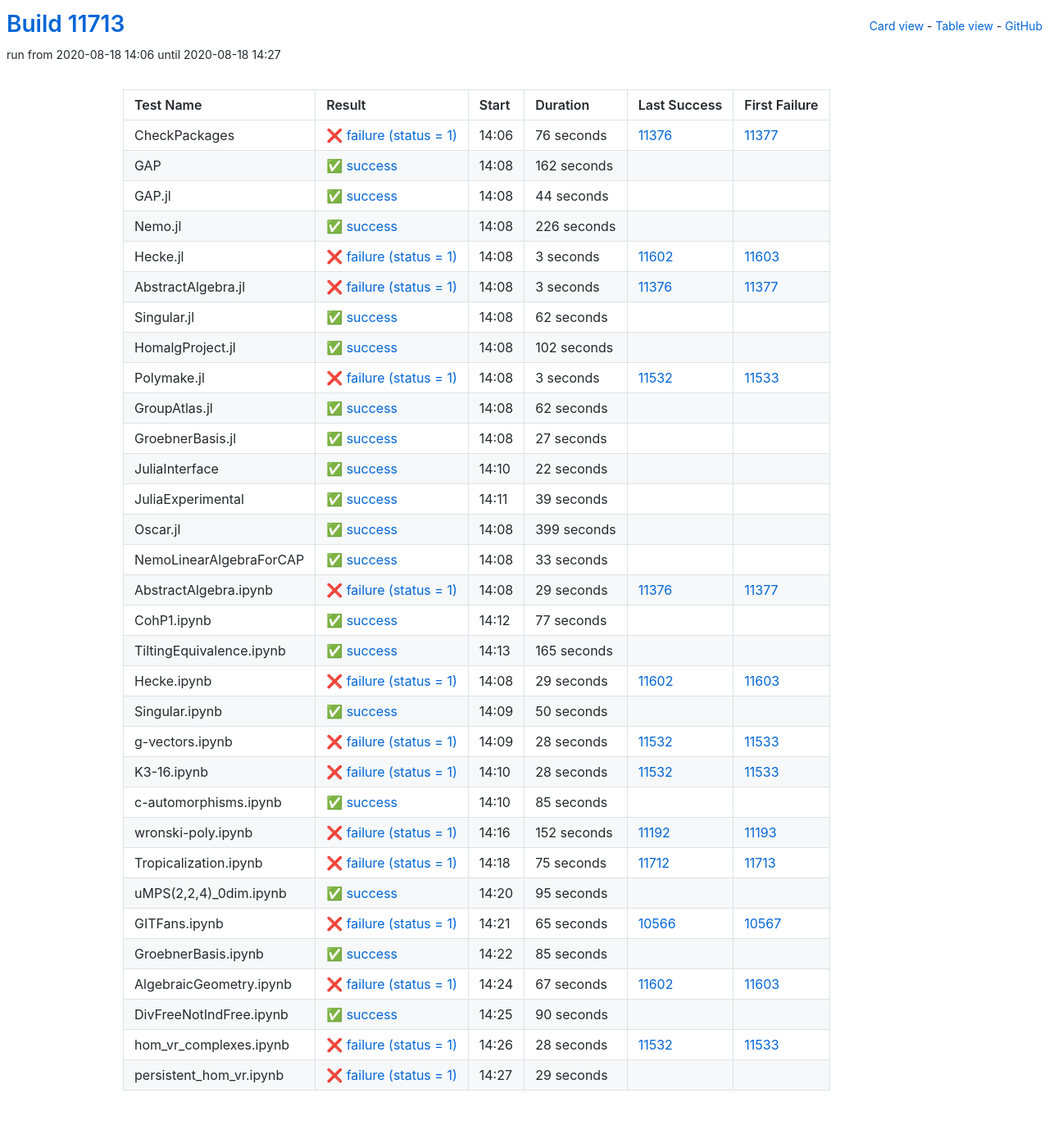
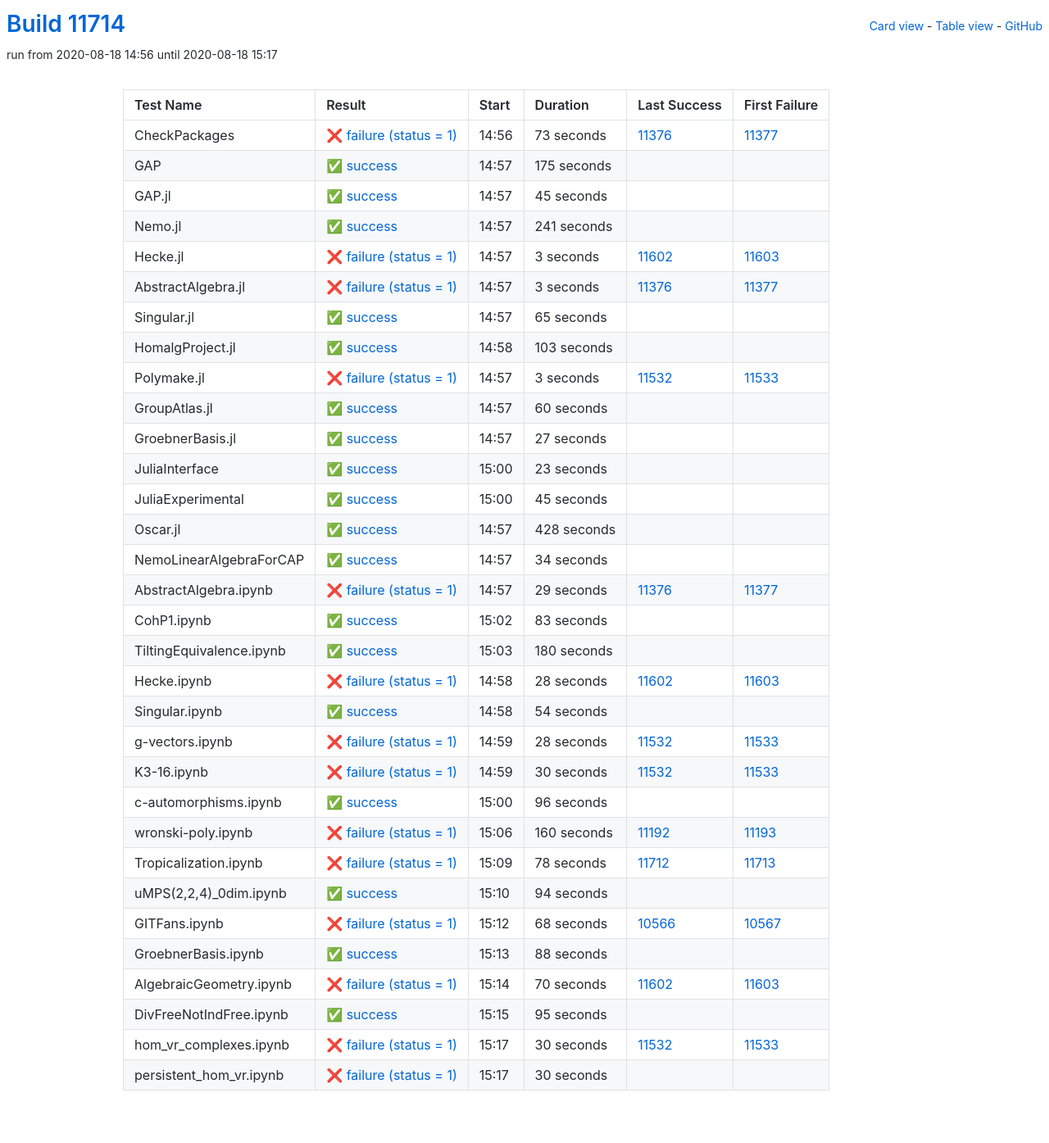
Before and after one commit to oscar-system/oscar-ci-status, a Jekyll site: the page built from table.html, in a window 1280 px wide. Shown: the whole page at 82% size. Built offline with Jekyll 4.4.1, drawn with Linux system fonts in a browser that asks for light colours.

Commit message:
Build #11714

```diff
--- a/_data/ci.yml
+++ b/_data/ci.yml
@@ -1,6 +1,6 @@
 ---
-build: 11713
-build_url: https://oscarci.mathematik.uni-kl.de/job/oscar/11713/
+build: 11714
+build_url: https://oscarci.mathematik.uni-kl.de/job/oscar/11714/
 job: oscar
 organization: oscar-system
 repo: oscar-ci-status
@@ -8,56 +8,56 @@
 tests:
 - name: CheckPackages
   id: checkpackages
-  log: https://oscarci.mathematik.uni-kl.de/job/oscar/11713/artifact/logs/build-11713/CheckPackages.log
-  start: 2020-08-18 14:06
+  log: https://oscarci.mathematik.uni-kl.de/job/oscar/11714/artifact/logs/build-11714/CheckPackages.log
+  start: 2020-08-18 14:56
   success: false
   exitcode: 1
   status: failure
-  duration: 76
+  duration: 73
   last_success: 11376
   last_success_url: https://oscarci.mathematik.uni-kl.de/job/oscar/11376/
   first_failure: 11377
   first_failure_url: https://oscarci.mathematik.uni-kl.de/job/oscar/11377/
 - name: GAP
   id: gap
-  log: https://oscarci.mathematik.uni-kl.de/job/oscar/11713/artifact/logs/build-11713/GAP.log
-  start: 2020-08-18 14:08
+  log: https://oscarci.mathematik.uni-kl.de/job/oscar/11714/artifact/logs/build-11714/GAP.log
+  start: 2020-08-18 14:57
   success: true
   exitcode: 0
   status: success
-  duration: 162
+  duration: 175
   last_success: false
   last_success_url:
   first_failure: false
   first_failure_url:
 - name: GAP.jl
   id: gap-jl
-  log: https://oscarci.mathematik.uni-kl.de/job/oscar/11713/artifact/logs/build-11713/GAP.jl.log
-  start: 2020-08-18 14:08
+  log: https://oscarci.mathematik.uni-kl.de/job/oscar/11714/artifact/logs/build-11714/GAP.jl.log
+  start: 2020-08-18 14:57
   success: true
   exitcode: 0
   status: success
-  duration: 44
+  duration: 45
   last_success: false
   last_success_url:
   first_failure: false
   first_failure_url:
 - name: Nemo.jl
   id: nemo-jl
-  log: https://oscarci.mathematik.uni-kl.de/job/oscar/11713/artifact/logs/build-11713/Nemo.jl.log
-  start: 2020-08-18 14:08
+  log: https://oscarci.mathematik.uni-kl.de/job/oscar/11714/artifact/logs/build-11714/Nemo.jl.log
+  start: 2020-08-18 14:57
   success: true
   exitcode: 0
   status: success
-  duration: 226
+  duration: 241
   last_success: false
   last_success_url:
   first_failure: false
   first_failure_url:
 - name: Hecke.jl
   id: hecke-jl
-  log: https://oscarci.mathematik.uni-kl.de/job/oscar/11713/artifact/logs/build-11713/Hecke.jl.log
-  start: 2020-08-18 14:08
+  log: https://oscarci.mathematik.uni-kl.de/job/oscar/11714/artifact/logs/build-11714/Hecke.jl.log
+  start: 2020-08-18 14:57
   success: false
   exitcode: 1
   status: failure
@@ -68,8 +68,8 @@
   first_failure_url: https://oscarci.mathematik.uni-kl.de/job/oscar/11603/
 - name: AbstractAlgebra.jl
   id: abstractalgebra-jl
-  log: https://oscarci.mathematik.uni-kl.de/job/oscar/11713/artifact/logs/build-11713/AbstractAlgebra.jl.log
-  start: 2020-08-18 14:08
+  log: https://oscarci.mathematik.uni-kl.de/job/oscar/11714/artifact/logs/build-11714/AbstractAlgebra.jl.log
+  start: 2020-08-18 14:57
   success: false
   exitcode: 1
   status: failure
@@ -80,32 +80,32 @@
   first_failure_url: https://oscarci.mathematik.uni-kl.de/job/oscar/11377/
 - name: Singular.jl
   id: singular-jl
-  log: https://oscarci.mathematik.uni-kl.de/job/oscar/11713/artifact/logs/build-11713/Singular.jl.log
-  start: 2020-08-18 14:08
+  log: https://oscarci.mathematik.uni-kl.de/job/oscar/11714/artifact/logs/build-11714/Singular.jl.log
+  start: 2020-08-18 14:57
   success: true
   exitcode: 0
   status: success
-  duration: 62
+  duration: 65
   last_success: false
   last_success_url:
   first_failure: false
   first_failure_url:
 - name: HomalgProject.jl
   id: homalgproject-jl
-  log: https://oscarci.mathematik.uni-kl.de/job/oscar/11713/artifact/logs/build-11713/HomalgProject.jl.log
-  start: 2020-08-18 14:08
+  log: https://oscarci.mathematik.uni-kl.de/job/oscar/11714/artifact/logs/build-11714/HomalgProject.jl.log
+  start: 2020-08-18 14:58
   success: true
   exitcode: 0
   status: success
-  duration: 102
+  duration: 103
   last_success: false
   last_success_url:
   first_failure: false
   first_failure_url:
 - name: Polymake.jl
   id: polymake-jl
-  log: https://oscarci.mathematik.uni-kl.de/job/oscar/11713/artifact/logs/build-11713/Polymake.jl.log
-  start: 2020-08-18 14:08
+  log: https://oscarci.mathematik.uni-kl.de/job/oscar/11714/artifact/logs/build-11714/Polymake.jl.log
+  start: 2020-08-18 14:57
   success: false
   exitcode: 1
   status: failure
@@ -116,20 +116,20 @@
   first_failure_url: https://oscarci.mathematik.uni-kl.de/job/oscar/11533/
 - name: GroupAtlas.jl
   id: groupatlas-jl
-  log: https://oscarci.mathematik.uni-kl.de/job/oscar/11713/artifact/logs/build-11713/GroupAtlas.jl.log
-  start: 2020-08-18 14:08
+  log: https://oscarci.mathematik.uni-kl.de/job/oscar/11714/artifact/logs/build-11714/GroupAtlas.jl.log
+  start: 2020-08-18 14:57
   success: true
   exitcode: 0
   status: success
-  duration: 62
+  duration: 60
   last_success: false
   last_success_url:
   first_failure: false
   first_failure_url:
 - name: GroebnerBasis.jl
   id: groebnerbasis-jl
-  log: https://oscarci.mathematik.uni-kl.de/job/oscar/11713/artifact/logs/build-11713/GroebnerBasis.jl.log
-  start: 2020-08-18 14:08
+  log: https://oscarci.mathematik.uni-kl.de/job/oscar/11714/artifact/logs/build-11714/GroebnerBasis.jl.log
+  start: 2020-08-18 14:57
   success: true
   exitcode: 0
   status: success
@@ -140,56 +140,56 @@
   first_failure_url:
 - name: JuliaInterface
   id: juliainterface
-  log: https://oscarci.mathematik.uni-kl.de/job/oscar/11713/artifact/logs/build-11713/JuliaInterface.log
-  start: 2020-08-18 14:10
+  log: https://oscarci.mathematik.uni-kl.de/job/oscar/11714/artifact/logs/build-11714/JuliaInterface.log
+  start: 2020-08-18 15:00
   success: true
   exitcode: 0
   status: success
-  duration: 22
+  duration: 23
   last_success: false
   last_success_url:
   first_failure: false
   first_failure_url:
 - name: JuliaExperimental
   id: juliaexperimental
-  log: https://oscarci.mathematik.uni-kl.de/job/oscar/11713/artifact/logs/build-11713/JuliaExperimental.log
-  start: 2020-08-18 14:11
+  log: https://oscarci.mathematik.uni-kl.de/job/oscar/11714/artifact/logs/build-11714/JuliaExperimental.log
+  start: 2020-08-18 15:00
   success: true
   exitcode: 0
   status: success
-  duration: 39
+  duration: 45
   last_success: false
   last_success_url:
   first_failure: false
   first_failure_url:
 - name: Oscar.jl
   id: oscar-jl
-  log: https://oscarci.mathematik.uni-kl.de/job/oscar/11713/artifact/logs/build-11713/Oscar.jl.log
-  start: 2020-08-18 14:08
+  log: https://oscarci.mathematik.uni-kl.de/job/oscar/11714/artifact/logs/build-11714/Oscar.jl.log
+  start: 2020-08-18 14:57
   success: true
   exitcode: 0
   status: success
-  duration: 399
+  duration: 428
   last_success: false
   last_success_url:
   first_failure: false
   first_failure_url:
 - name: NemoLinearAlgebraForCAP
   id: nemolinearalgebraforcap
-  log: https://oscarci.mathematik.uni-kl.de/job/oscar/11713/artifact/logs/build-11713/NemoLinearAlgebraForCAP.log
-  start: 2020-08-18 14:08
+  log: https://oscarci.mathematik.uni-kl.de/job/oscar/11714/artifact/logs/build-11714/NemoLinearAlgebraForCAP.log
+  start: 2020-08-18 14:57
   success: true
   exitcode: 0
   status: success
-  duration: 33
+  duration: 34
   last_success: false
   last_success_url:
   first_failure: false
   first_failure_url:
 - name: AbstractAlgebra.ipynb
   id: abstractalgebra-ipynb
-  log: https://oscarci.mathematik.uni-kl.de/job/oscar/11713/artifact/logs/build-11713/AbstractAlgebra.ipynb.log
-  start: 2020-08-18 14:08
+  log: https://oscarci.mathematik.uni-kl.de/job/oscar/11714/artifact/logs/build-11714/AbstractAlgebra.ipynb.log
+  start: 2020-08-18 14:57
   success: false
   exitcode: 1
   status: failure
@@ -200,56 +200,56 @@
   first_failure_url: https://oscarci.mathematik.uni-kl.de/job/oscar/11377/
 - name: CohP1.ipynb
   id: cohp1-ipynb
-  log: https://oscarci.mathematik.uni-kl.de/job/oscar/11713/artifact/logs/build-11713/CohP1.ipynb.log
-  start: 2020-08-18 14:12
+  log: https://oscarci.mathematik.uni-kl.de/job/oscar/11714/artifact/logs/build-11714/CohP1.ipynb.log
+  start: 2020-08-18 15:02
   success: true
   exitcode: 0
   status: success
-  duration: 77
+  duration: 83
   last_success: false
   last_success_url:
   first_failure: false
   first_failure_url:
 - name: TiltingEquivalence.ipynb
   id: tiltingequivalence-ipynb
-  log: https://oscarci.mathematik.uni-kl.de/job/oscar/11713/artifact/logs/build-11713/TiltingEquivalence.ipynb.log
-  start: 2020-08-18 14:13
+  log: https://oscarci.mathematik.uni-kl.de/job/oscar/11714/artifact/logs/build-11714/TiltingEquivalence.ipynb.log
+  start: 2020-08-18 15:03
   success: true
   exitcode: 0
   status: success
-  duration: 165
+  duration: 180
   last_success: false
   last_success_url:
   first_failure: false
   first_failure_url:
 - name: Hecke.ipynb
   id: hecke-ipynb
-  log: https://oscarci.mathematik.uni-kl.de/job/oscar/11713/artifact/logs/build-11713/Hecke.ipynb.log
-  start: 2020-08-18 14:08
+  log: https://oscarci.mathematik.uni-kl.de/job/oscar/11714/artifact/logs/build-11714/Hecke.ipynb.log
+  start: 2020-08-18 14:58
   success: false
   exitcode: 1
   status: failure
-  duration: 29
+  duration: 28
   last_success: 11602
   last_success_url: https://oscarci.mathematik.uni-kl.de/job/oscar/11602/
   first_failure: 11603
   first_failure_url: https://oscarci.mathematik.uni-kl.de/job/oscar/11603/
 - name: Singular.ipynb
   id: singular-ipynb
-  log: https://oscarci.mathematik.uni-kl.de/job/oscar/11713/artifact/logs/build-11713/Singular.ipynb.log
-  start: 2020-08-18 14:09
+  log: https://oscarci.mathematik.uni-kl.de/job/oscar/11714/artifact/logs/build-11714/Singular.ipynb.log
+  start: 2020-08-18 14:58
   success: true
   exitcode: 0
   status: success
-  duration: 50
+  duration: 54
   last_success: false
   last_success_url:
   first_failure: false
   first_failure_url:
 - name: g-vectors.ipynb
   id: g-vectors-ipynb
-  log: https://oscarci.mathematik.uni-kl.de/job/oscar/11713/artifact/logs/build-11713/g-vectors.ipynb.log
-  start: 2020-08-18 14:09
+  log: https://oscarci.mathematik.uni-kl.de/job/oscar/11714/artifact/logs/build-11714/g-vectors.ipynb.log
+  start: 2020-08-18 14:59
   success: false
   exitcode: 1
   status: failure
@@ -260,56 +260,104 @@
   first_failure_url: https://oscarci.mathematik.uni-kl.de/job/oscar/11533/
 - name: K3-16.ipynb
   id: k3-16-ipynb
-  log: https://oscarci.mathematik.uni-kl.de/job/oscar/11713/artifact/logs/build-11713/K3-16.ipynb.log
-  start: 2020-08-18 14:10
+  log: https://oscarci.mathematik.uni-kl.de/job/oscar/11714/artifact/logs/build-11714/K3-16.ipynb.log
+  start: 2020-08-18 14:59
   success: false
   exitcode: 1
   status: failure
-  duration: 28
+  duration: 30
   last_success: 11532
   last_success_url: https://oscarci.mathematik.uni-kl.de/job/oscar/11532/
   first_failure: 11533
   first_failure_url: https://oscarci.mathematik.uni-kl.de/job/oscar/11533/
 - name: c-automorphisms.ipynb
   id: c-automorphisms-ipynb
-  log: https://oscarci.mathematik.uni-kl.de/job/oscar/11713/artifact/logs/build-11713/c-automorphisms.ipynb.log
-  start: 2020-08-18 14:10
+  log: https://oscarci.mathematik.uni-kl.de/job/oscar/11714/artifact/logs/build-11714/c-automorphisms.ipynb.log
+  start: 2020-08-18 15:00
   success: true
   exitcode: 0
   status: success
-  duration: 85
+  duration: 96
   last_success: false
   last_success_url:
   first_failure: false
   first_failure_url:
 - name: wronski-poly.ipynb
   id: wronski-poly-ipynb
-  log: https://oscarci.mathematik.uni-kl.de/job/oscar/11713/artifact/logs/build-11713/wronski-poly.ipynb.log
-  start: 2020-08-18 14:16
+  log: https://oscarci.mathematik.uni-kl.de/job/oscar/11714/artifact/logs/build-11714/wronski-poly.ipynb.log
+  start: 2020-08-18 15:06
   success: false
   exitcode: 1
   status: failure
-  duration: 152
+  duration: 160
   last_success: 11192
   last_success_url: https://oscarci.mathematik.uni-kl.de/job/oscar/11192/
   first_failure: 11193
   first_failure_url: https://oscarci.mathematik.uni-kl.de/job/oscar/11193/
 - name: Tropicalization.ipynb
   id: tropicalization-ipynb
-  log: https://oscarci.mathematik.uni-kl.de/job/oscar/11713/artifact/logs/build-11713/Tropicalization.ipynb.log
-  start: 2020-08-18 14:18
+  log: https://oscarci.mathematik.uni-kl.de/job/oscar/11714/artifact/logs/build-11714/Tropicalization.ipynb.log
+  start: 2020-08-18 15:09
   success: false
   exitcode: 1
   status: failure
-  duration: 75
+  duration: 78
   last_success: 11712
   last_success_url: https://oscarci.mathematik.uni-kl.de/job/oscar/11712/
   first_failure: 11713
   first_failure_url: https://oscarci.mathematik.uni-kl.de/job/oscar/11713/
 - name: uMPS(2,2,4)_0dim.ipynb
   id: umps-2-2-4-0dim-ipynb
-  log: https://oscarci.mathematik.uni-kl.de/job/oscar/11713/artifact/logs/build-11713/uMPS-2-2-4-_0dim.ipynb.log
-  start: 2020-08-18 14:20
+  log: https://oscarci.mathematik.uni-kl.de/job/oscar/11714/artifact/logs/build-11714/uMPS-2-2-4-_0dim.ipynb.log
+  start: 2020-08-18 15:10
+  success: true
+  exitcode: 0
+  status: success
+  duration: 94
+  last_success: false
+  last_success_url:
+  first_failure: false
+  first_failure_url:
+- name: GITFans.ipynb
+  id: gitfans-ipynb
+  log: https://oscarci.mathematik.uni-kl.de/job/oscar/11714/artifact/logs/build-11714/GITFans.ipynb.log
+  start: 2020-08-18 15:12
+  success: false
+  exitcode: 1
+  status: failure
+  duration: 68
+  last_success: 10566
+  last_success_url: https://oscarci.mathematik.uni-kl.de/job/oscar/10566/
+  first_failure: 10567
+  first_failure_url: https://oscarci.mathematik.uni-kl.de/job/oscar/10567/
+- name: GroebnerBasis.ipynb
+  id: groebnerbasis-ipynb
+  log: https://oscarci.mathematik.uni-kl.de/job/oscar/11714/artifact/logs/build-11714/GroebnerBasis.ipynb.log
+  start: 2020-08-18 15:13
+  success: true
+  exitcode: 0
+  status: success
+  duration: 88
+  last_success: false
+  last_success_url:
+  first_failure: false
+  first_failure_url:
+- name: AlgebraicGeometry.ipynb
+  id: algebraicgeometry-ipynb
+  log: https://oscarci.mathematik.uni-kl.de/job/oscar/11714/artifact/logs/build-11714/AlgebraicGeometry.ipynb.log
+  start: 2020-08-18 15:14
+  success: false
+  exitcode: 1
+  status: failure
+  duration: 70
+  last_success: 11602
+  last_success_url: https://oscarci.mathematik.uni-kl.de/job/oscar/11602/
+  first_failure: 11603
+  first_failure_url: https://oscarci.mathematik.uni-kl.de/job/oscar/11603/
+- name: DivFreeNotIndFree.ipynb
+  id: divfreenotindfree-ipynb
+  log: https://oscarci.mathematik.uni-kl.de/job/oscar/11714/artifact/logs/build-11714/DivFreeNotIndFree.ipynb.log
+  start: 2020-08-18 15:15
   success: true
   exitcode: 0
   status: success
@@ -318,74 +366,26 @@
   last_success_url:
   first_failure: false
   first_failure_url:
-- name: GITFans.ipynb
-  id: gitfans-ipynb
-  log: https://oscarci.mathematik.uni-kl.de/job/oscar/11713/artifact/logs/build-11713/GITFans.ipynb.log
-  start: 2020-08-18 14:21
+- name: hom_vr_complexes.ipynb
+  id: hom-vr-complexes-ipynb
+  log: https://oscarci.mathematik.uni-kl.de/job/oscar/11714/artifact/logs/build-11714/hom_vr_complexes.ipynb.log
+  start: 2020-08-18 15:17
   success: false
   exitcode: 1
   status: failure
-  duration: 65
-  last_success: 10566
-  last_success_url: https://oscarci.mathematik.uni-kl.de/job/oscar/10566/
-  first_failure: 10567
-  first_failure_url: https://oscarci.mathematik.uni-kl.de/job/oscar/10567/
-- name: GroebnerBasis.ipynb
-  id: groebnerbasis-ipynb
-  log: https://oscarci.mathematik.uni-kl.de/job/oscar/11713/artifact/logs/build-11713/GroebnerBasis.ipynb.log
-  start: 2020-08-18 14:22
-  success: true
-  exitcode: 0
-  status: success
-  duration: 85
-  last_success: false
-  last_success_url:
-  first_failure: false
-  first_failure_url:
-- name: AlgebraicGeometry.ipynb
-  id: algebraicgeometry-ipynb
-  log: https://oscarci.mathematik.uni-kl.de/job/oscar/11713/artifact/logs/build-11713/AlgebraicGeometry.ipynb.log
-  start: 2020-08-18 14:24
-  success: false
-  exitcode: 1
-  status: failure
-  duration: 67
-  last_success: 11602
-  last_success_url: https://oscarci.mathematik.uni-kl.de/job/oscar/11602/
-  first_failure: 11603
-  first_failure_url: https://oscarci.mathematik.uni-kl.de/job/oscar/11603/
-- name: DivFreeNotIndFree.ipynb
-  id: divfreenotindfree-ipynb
-  log: https://oscarci.mathematik.uni-kl.de/job/oscar/11713/artifact/logs/build-11713/DivFreeNotIndFree.ipynb.log
-  start: 2020-08-18 14:25
-  success: true
-  exitcode: 0
-  status: success
-  duration: 90
-  last_success: false
-  last_success_url:
-  first_failure: false
-  first_failure_url:
-- name: hom_vr_complexes.ipynb
-  id: hom-vr-complexes-ipynb
-  log: https://oscarci.mathematik.uni-kl.de/job/oscar/11713/artifact/logs/build-11713/hom_vr_complexes.ipynb.log
-  start: 2020-08-18 14:26
-  success: false
-  exitcode: 1
-  status: failure
-  duration: 28
+  duration: 30
   last_success: 11532
   last_success_url: https://oscarci.mathematik.uni-kl.de/job/oscar/11532/
   first_failure: 11533
   first_failure_url: https://oscarci.mathematik.uni-kl.de/job/oscar/11533/
 - name: persistent_hom_vr.ipynb
   id: persistent-hom-vr-ipynb
-  log: https://oscarci.mathematik.uni-kl.de/job/oscar/11713/artifact/logs/build-11713/persistent_hom_vr.ipynb.log
-  start: 2020-08-18 14:27
+  log: https://oscarci.mathematik.uni-kl.de/job/oscar/11714/artifact/logs/build-11714/persistent_hom_vr.ipynb.log
+  start: 2020-08-18 15:17
   success: false
   exitcode: 1
   status: failure
-  duration: 29
+  duration: 30
   last_success: false
   last_success_url:
   first_failure: false
```
Also changed, not shown: README.md.
